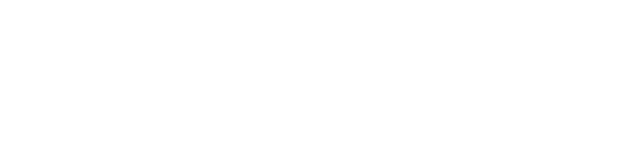
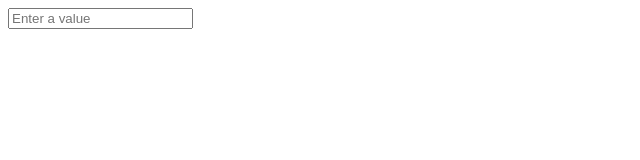
Before and after one commit to acciojob/js-error-handling-souvik500, a website: page main.html in a window 1280 px wide. Shown: the whole page, without its empty margins (0-640 px from the left). Drawn offline with Linux system fonts and the light colour scheme.

Commit message:
created a submission

```diff
--- a/main.html
+++ b/main.html
@@ -8,6 +8,7 @@
 
 <body>
 	<!-- the entire body must be written by student -->
+	<input type="text" id="input1" placeholder="Enter a value">
     <script type="text/javascript" src="./script.js">
 </script>
 
```
